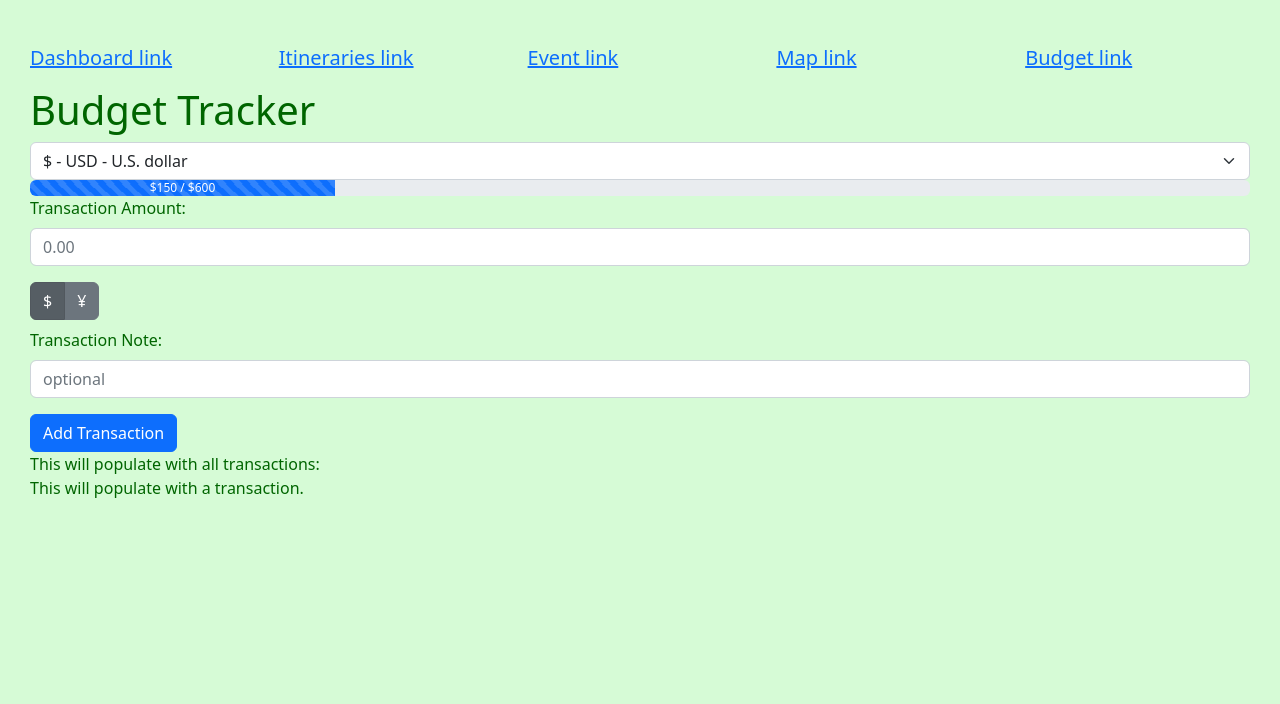
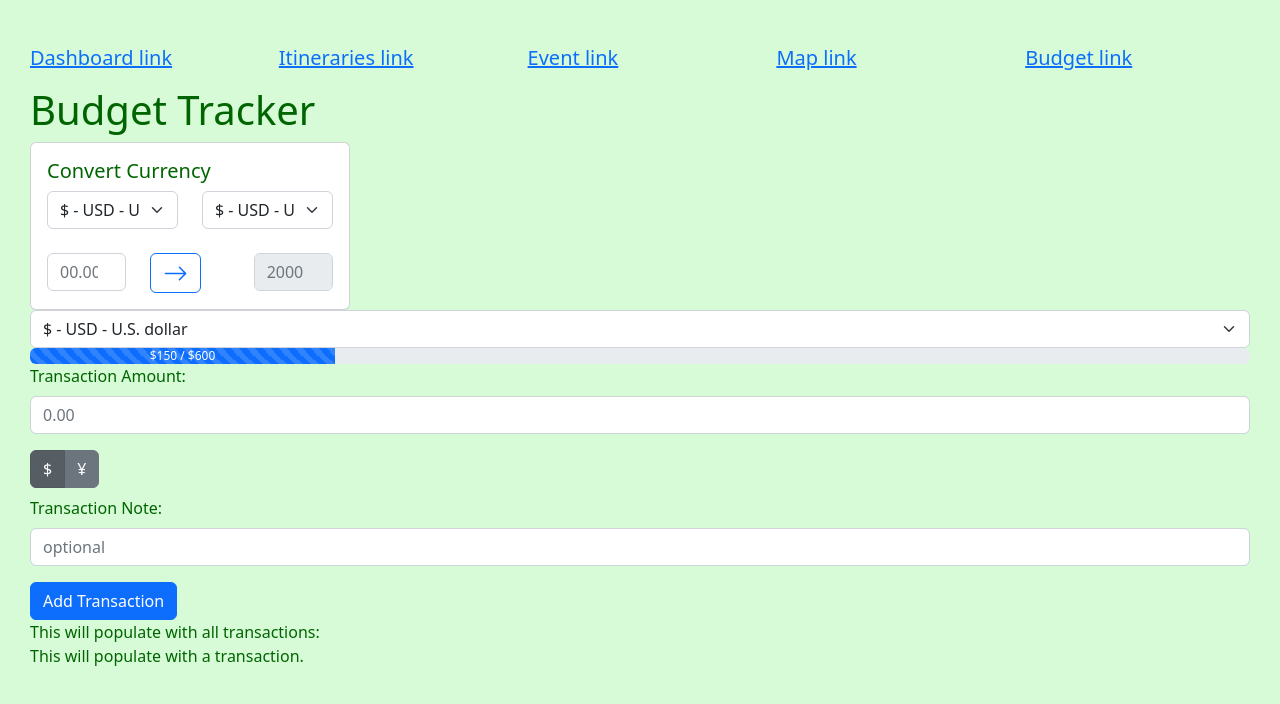
Before and after one commit to yumejensen/greenfield-budget-planner, a React app: page /budget in a window 1280 px wide. Shown: the top 704 px of the page. Built offline with nearby package versions, Linux system fonts and the light colour scheme; no server answers.

Commit message:
Added currency conversion component to Budget tab

```diff
--- a/src/client/components/budget-components/BudgetTracker.jsx
+++ b/src/client/components/budget-components/BudgetTracker.jsx
@@ -7,6 +7,7 @@ import BudgetBar from "./BudgetBar.jsx";
 import AddTransaction from "./AddTransaction.jsx";
 import Transactions from "./Transactions.jsx";
 import CurrencyDropDown from "./CurrencyDropDown.jsx";
+import CurrencyConversion from "./CurrencyConversion.jsx";
 
 function BudgetTracker(){
 
@@ -22,6 +23,7 @@ function BudgetTracker(){
   return (
     <div>
       <h1>Budget Tracker</h1>
+      <CurrencyConversion />
       <CurrencyDropDown />
       <BudgetBar />
       <AddTransaction />
--- /dev/null
+++ b/src/client/components/budget-components/CurrencyConversion.jsx
@@ -0,0 +1,105 @@
+import React from "react";
+import { useState } from "react";
+import axios from "axios";
+
+import { Card, Form, Row, Col, Button } from 'react-bootstrap';
+
+const CurrencyConversion = (props) => {
+
+  // currency selector values
+  let [fromCurrency, setFromCurrency] = useState('');
+  let [toCurrency, setToCurrency] = useState('');
+
+  let [amount, setAmount] = useState(0);
+
+  let [convertedCurrency, setConvertedCurrency] = useState('');
+
+  // default value for testing
+  convertedCurrency = 2000;
+
+  // handler for selecting
+  const handleChangeFrom = (e) => {
+    setFromCurrency(e.target.value);
+  };
+
+  const handleChangeTo = (e) => {
+    setToCurrency(e.target.value);
+  };
+
+  const handleAmountChange = (e) => {
+    setAmount(e.target.value);
+  };
+
+  const handleSubmit = () => {
+    handleConversion();
+  };
+
+  // send GET to server with needed values for API
+  const handleConversion = () => {
+
+    axios.get('/api/currency/conversion', {
+      from: fromCurrency,
+      to: toCurrency,
+      amount: amount
+    })
+  };
+
+  // return with html
+  return (
+    <Card style={{ width: '20rem' }}>
+      <Card.Body>
+        <Card.Title>Convert Currency</Card.Title>
+        <Form>
+          <Row>
+            <Col>
+              <Form.Select onChange={handleChangeFrom}>
+                <option value="USD">$ - USD - U.S. dollar</option>
+                <option value="EUR">€ - EUR - Euro</option>
+                <option value="JPY">¥ - JPY - Japanese Yen</option>
+                <option value="GBP">£ - GBP - Pound sterling</option>
+                <option value="CNY">¥ - CNY - Renminbi</option>
+                <option value="AUD">$ - AUD - Australian dollar</option>
+                <option value="CAD">$ - CAD - Canadian dollar</option>
+                <option value="CHF">Fr. - CHF - Swiss franc</option>
+                <option value="HKD">HK$ - HKD - Hong Kong dollar</option>
+                <option value="SGD">S$ - SGD - Singapore dollar</option>
+              </Form.Select>
+            </Col>
+            <Col>
+              <Form.Select onChange={handleChangeTo}>
+                <option value="USD">$ - USD - U.S. dollar</option>
+                <option value="EUR">€ - EUR - Euro</option>
+                <option value="JPY">¥ - JPY - Japanese Yen</option>
+                <option value="GBP">£ - GBP - Pound sterling</option>
+                <option value="CNY">¥ - CNY - Renminbi</option>
+                <option value="AUD">$ - AUD - Australian dollar</option>
+                <option value="CAD">$ - CAD - Canadian dollar</option>
+                <option value="CHF">Fr. - CHF - Swiss franc</option>
+                <option value="HKD">HK$ - HKD - Hong Kong dollar</option>
+                <option value="SGD">S$ - SGD - Singapore dollar</option>
+              </Form.Select>
+            </Col>
+          </Row>
+          <br />
+          <Row>
+            <Col>
+              <Form.Control placeholder="00.00" type="number" onChange={handleAmountChange}/>
+            </Col>
+            <Col>
+              <Button variant="outline-primary" onSubmit={handleSubmit}>
+                <svg xmlns="http://www.w3.org/2000/svg" width="25" height="25" fill="currentColor" className="bi bi-arrow-right" viewBox="0 0 16 16">
+                  <path fillRule="evenodd" d="M1 8a.5.5 0 0 1 .5-.5h11.793l-3.147-3.146a.5.5 0 0 1 .708-.708l4 4a.5.5 0 0 1 0 .708l-4 4a.5.5 0 0 1-.708-.708L13.293 8.5H1.5A.5.5 0 0 1 1 8"/>
+                </svg>
+              </Button>
+            </Col>
+            <Col>
+              <Form.Control placeholder={convertedCurrency} disabled />
+            </Col>
+          </Row>
+        </Form>
+      </Card.Body>
+    </Card>
+  )
+}
+
+export default CurrencyConversion;
```
